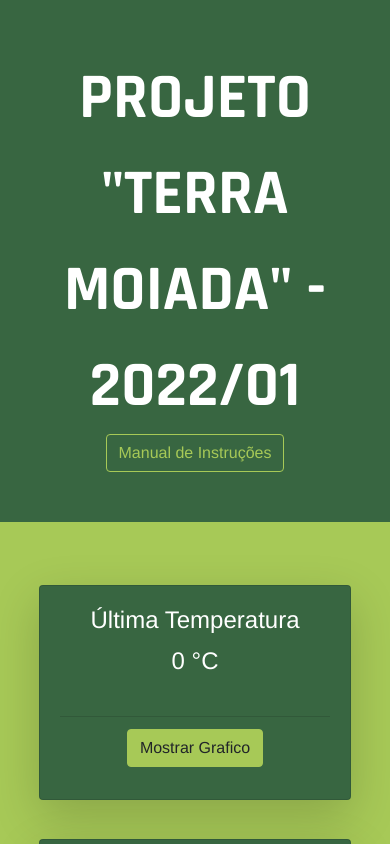
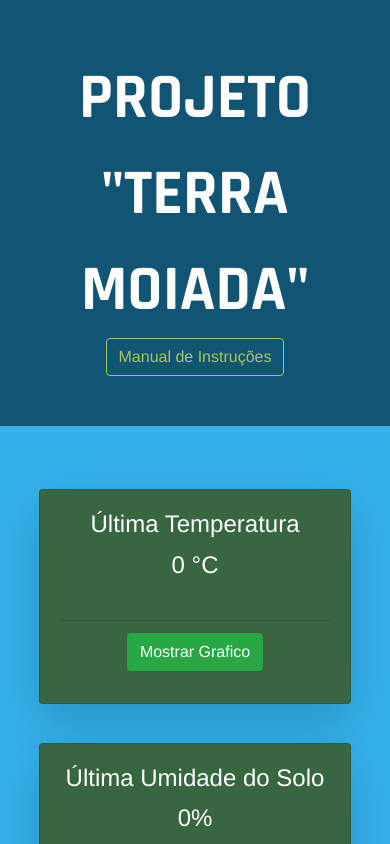
Before and after one commit to kroonus2/firebase-sensor-vue2, a Vue app: page / in a window 390 px wide. Built offline with nearby package versions, Linux system fonts and the light colour scheme; no server answers; the database is empty.

Commit message:
Responsividade Implementada - Atualização do Slide Control

```diff
--- a/src/App.vue
+++ b/src/App.vue
@@ -2,14 +2,15 @@
 	<div id="app">
 		<header class="header">
 			<div class="justify-content-center">
-				<b class="title-page"> PROJETO "TERRA MOIADA" - 2022/01</b>
+				<b class="title-page"> PROJETO "TERRA MOIADA"</b>
 			</div>
 			<b-button variant="outline-warning" @click="openInstruction">Manual de Instruções</b-button>
 		</header>
-		<SensorProject class="sensor-project" />
-		<BombControlVue />
+		<SensorProject class="sensor-project" @lastSoilMoisture="receiveSoilMoisture" />
+		<BombControlVue ref="BombControl" />
 		<footer>
-			<p class="text-white">Projeto desenvolvido por: Matheus, Rafael, Thiago</p>
+			<p class="text-white">Projeto desenvolvido por: Matheus, Rafael, Tiago</p>
+			<small class="text-white">Menção Honrosa - Fábio Torres</small>
 		</footer>
 		<b-modal title="Manual de instruções" size="xl" v-model="config.modal" hide-footer>
 			<h5><b> Montagem do protótipo: </b></h5>
@@ -67,6 +68,11 @@ export default {
 		openInstruction() {
 			this.config.modal = true;
 		},
+
+		receiveSoilMoisture(lastSoilMoisture) {
+			this.$refs.BombControl.updateLastSoilMoisture(lastSoilMoisture);
+		},
+
 	},
 	created() {
 		document.title = 'Projeto "Terra Moiada" ';
@@ -91,7 +97,7 @@ export default {
 	bottom: 0;
 	left: 0;
 	right: 0;
-	overflow: hidden;
+	overflow: scroll;
 	z-index: -1;
 }
 
@@ -113,4 +119,14 @@ export default {
 	margin-right: auto;
 	width: 50%;
 }
+
+@media screen and (max-width: 992px) {
+	#app {
+		background-color: #34b1eb;
+	}
+
+	.header {
+		background-color: #115473;
+	}
+}
 </style>
--- a/src/components/BombControl.vue
+++ b/src/components/BombControl.vue
@@ -34,6 +34,7 @@ export default {
         return {
             controlStatus: false,
             controlSlide: 0,
+            lastSoilMoisture: 0,
         }
     },
 
@@ -45,11 +46,6 @@ export default {
         lastSlide() {
             return this.controlSlide;
         },
-
-        lastNotStatus() {
-            return this.uBombControl;
-        },
-
     },
     methods: {
         getSelectedDataBombControl() {
@@ -71,19 +67,29 @@ export default {
         },
 
         plusSlideControl() {
-            if (this.controlSlide >= 100) return
+            if (this.controlSlide >= 100) return;
             FirebaseServices.getValueSlideControl().set(this.controlSlide += 1);
         },
 
         lessSlideControl() {
+            if (this.controlSlide <= this.lastSoilMoisture) {
+                this.controlSlide = this.lastSoilMoisture;
+                return;
+            }
+
             FirebaseServices.getValueSlideControl().set(this.controlSlide -= 1);
+        },
+
+        updateLastSoilMoisture(lastSoilMoisture) {
+            this.lastSoilMoisture = parseInt(lastSoilMoisture);
+            this.controlSlide = parseInt(lastSoilMoisture);
+            FirebaseServices.getValueSlideControl().set(parseInt(lastSoilMoisture));
         }
-
     },
 
     created() {
         this.getSelectedDataBombControl();
-        this.getSelectedDataSlideControl();
+        // this.getSelectedDataSlideControl();
     },
 }
 </script>
--- a/src/components/SensorProject.vue
+++ b/src/components/SensorProject.vue
@@ -7,7 +7,7 @@
 			</b-card-text>
 			<br />
 			<b-card-footer footer-bg-variant="primary">
-				<b-button variant="warning" @click="showGraphics('temperature')">Mostrar Grafico</b-button>
+				<b-button variant="success" @click="showGraphics('temperature')">Mostrar Grafico</b-button>
 			</b-card-footer>
 		</b-card>
 
@@ -18,12 +18,17 @@
 			</b-card-text>
 			<br />
 			<b-card-footer footer-bg-variant="primary">
-				<b-button variant="warning" @click="showGraphics('soilMoisture')">Mostrar Grafico</b-button>
+				<b-button variant="success" @click="showGraphics('soilMoisture')">Mostrar
+					Grafico
+				</b-button>
 			</b-card-footer>
 		</b-card>
-		<b-modal id="graphics" size="lg" cancelTitle="Sair" okTitle="Baixar Relatorio" @ok="downloadReport()" :title="graphicTitle">
-			<graphics :chartValues="soilMoistureValues" :labelGraphics="graphicTitle" v-if="modalType === 'soilMoisture'" />
-			<graphics :chartValues="temperatureValues" :labelGraphics="graphicTitle" v-if="modalType === 'temperature'" />
+		<b-modal id="graphics" size="lg" cancelTitle="Sair" okTitle="Baixar Relatorio" @ok="downloadReport()"
+			:title="graphicTitle">
+			<graphics :chartValues="soilMoistureValues" :labelGraphics="graphicTitle"
+				v-if="modalType === 'soilMoisture'" />
+			<graphics :chartValues="temperatureValues" :labelGraphics="graphicTitle"
+				v-if="modalType === 'temperature'" />
 		</b-modal>
 
 		<div>
@@ -31,7 +36,10 @@
 				<tbody>
 					<tr v-for="(item, index) in allTemperature" :key="index">
 						<td>
-							{{ item.date ? Intl.DateTimeFormat('pt-BR', { dateStyle: 'short', timeStyle: 'medium' }).format(item.date) : 'Data e Hora' }}
+							{{ item.date ? Intl.DateTimeFormat('pt-BR', {
+									dateStyle: 'short', timeStyle: 'medium'
+								}).format(item.date) : 'Data e Hora'
+							}}
 						</td>
 						<td>
 							{{ item.temperature ? item.temperature : ' Temperatura ' }}
@@ -43,7 +51,10 @@
 				<tbody>
 					<tr v-for="(item, index) in allSoilMoistures" :key="index">
 						<td>
-							{{ item.date ? Intl.DateTimeFormat('pt-BR', { dateStyle: 'short', timeStyle: 'medium' }).format(item.date) : 'Data e Hora' }}
+							{{ item.date ? Intl.DateTimeFormat('pt-BR', {
+									dateStyle: 'short', timeStyle: 'medium'
+								}).format(item.date) : 'Data e Hora'
+							}}
 						</td>
 						<td>
 							{{ item.soilMoisture ? item.soilMoisture : ' Umidade do solo ' }}
@@ -91,6 +102,8 @@ export default {
 			if (this.soilMoistures[dayWeek].length === 0) {
 				return 0;
 			}
+
+			this.$emit("lastSoilMoisture", this.soilMoistures[dayWeek][this.soilMoistures[dayWeek].length - 1]['soilMoisture']);
 
 			return this.soilMoistures[dayWeek][this.soilMoistures[dayWeek].length - 1]['soilMoisture'];
 		},
```
